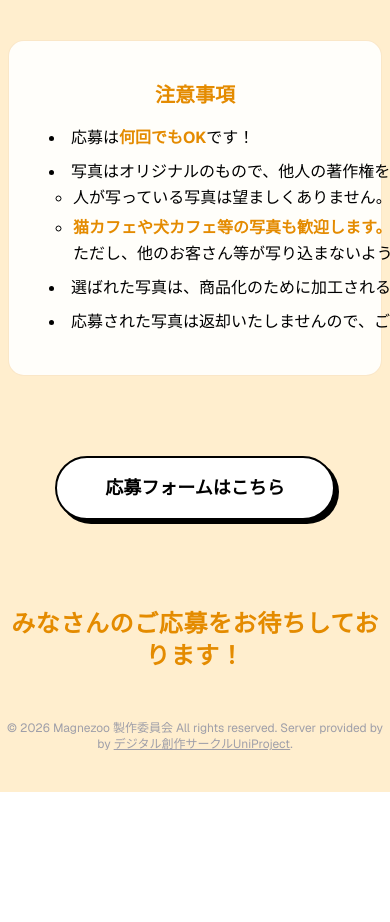
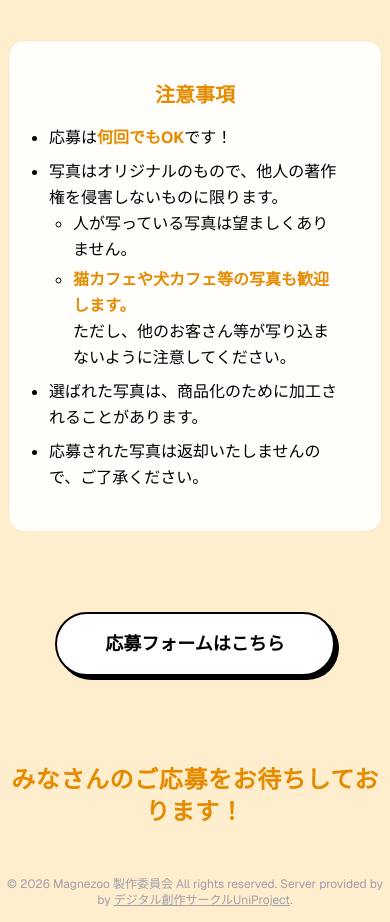
Before and after one commit to Magnezoo/magnezoo-2026, a Next.js app: page /sales_app in a window 390 px wide. Shown: the part 1504-2426 px from the top of the page. Before the commit the page ends 2296 px from the top, so only its background shows below. Built offline with nearby package versions, Linux system fonts and the light colour scheme.

Commit message:
Update src/app/sales_app/page.tsx
Co-authored-by: Yuito Akatsuki (Tani Yutaka) <yuito@yuito-it.jp>
Signed-off-by: yuumochinnn <yuuna_25s1101464@nnn.ed.jp>

```diff
--- a/src/app/sales_app/page.tsx
+++ b/src/app/sales_app/page.tsx
@@ -117,12 +117,12 @@ export default function SalesAppCampainPage() {
         </Section>
 
         <Section title="注意事項">
-          <ul className="list-disc list-inside text-left mx-auto max-w-md space-y-2">
-            <li className="whitespace-nowrap">
+          <ul className="list-disc list-outside text-left mx-auto max-w-md space-y-2">
+            <li className="md:whitespace-nowrap whitespace-break-spaces">
               応募は<span className="font-bold text-[#E48B00]">何回でもOK</span>
               です！
             </li>
-            <li className="whitespace-nowrap">
+            <li className="md:whitespace-nowrap whitespace-break-spaces">
               写真はオリジナルのもので、他人の著作権を侵害しないものに限ります。
               <ul className="list-[circle] ml-6 space-y-1">
                 <li>人が写っている写真は望ましくありません。</li>
@@ -135,10 +135,10 @@ export default function SalesAppCampainPage() {
                 </li>
               </ul>
             </li>
-            <li className="whitespace-nowrap">
+            <li className="md:whitespace-nowrap whitespace-break-spaces">
               選ばれた写真は、商品化のために加工されることがあります。
             </li>
-            <li className="whitespace-nowrap">
+            <li className="md:whitespace-nowrap whitespace-break-spaces">
               応募された写真は返却いたしませんので、ご了承ください。
             </li>
           </ul>
```
